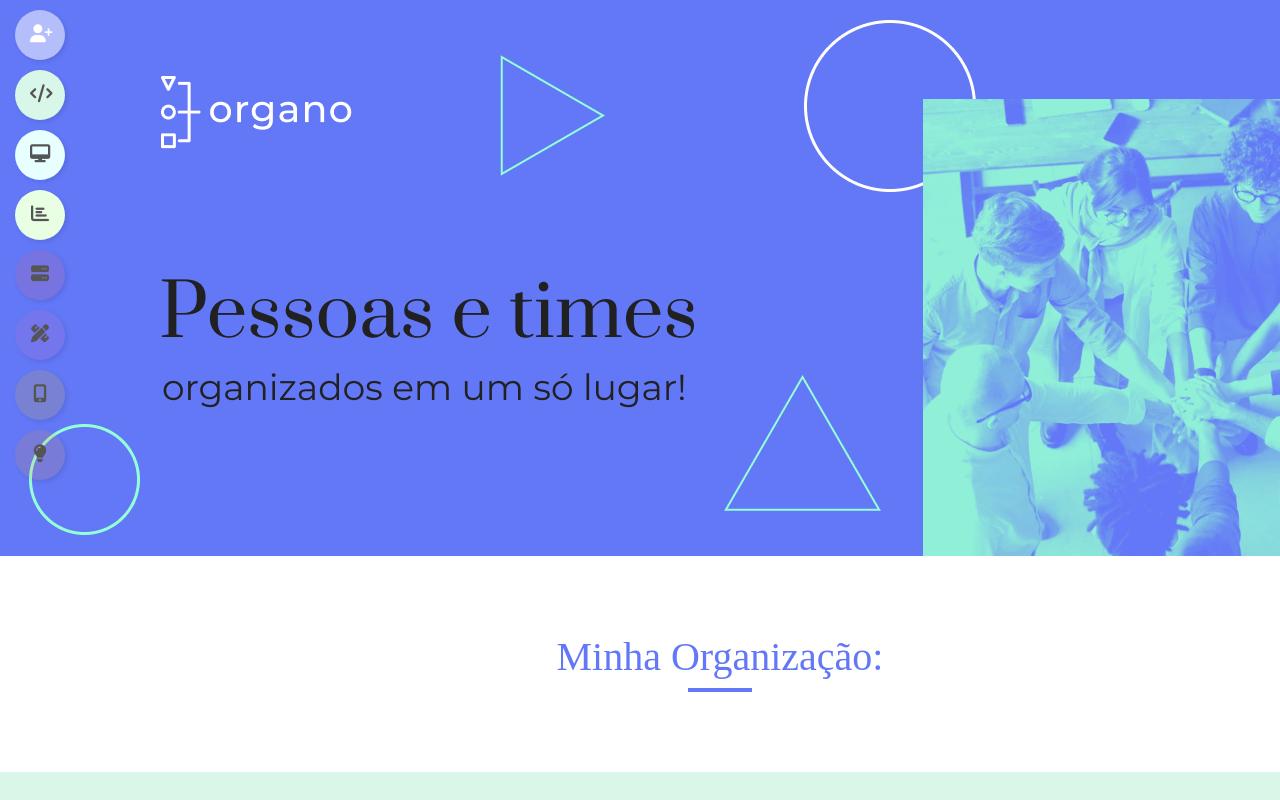
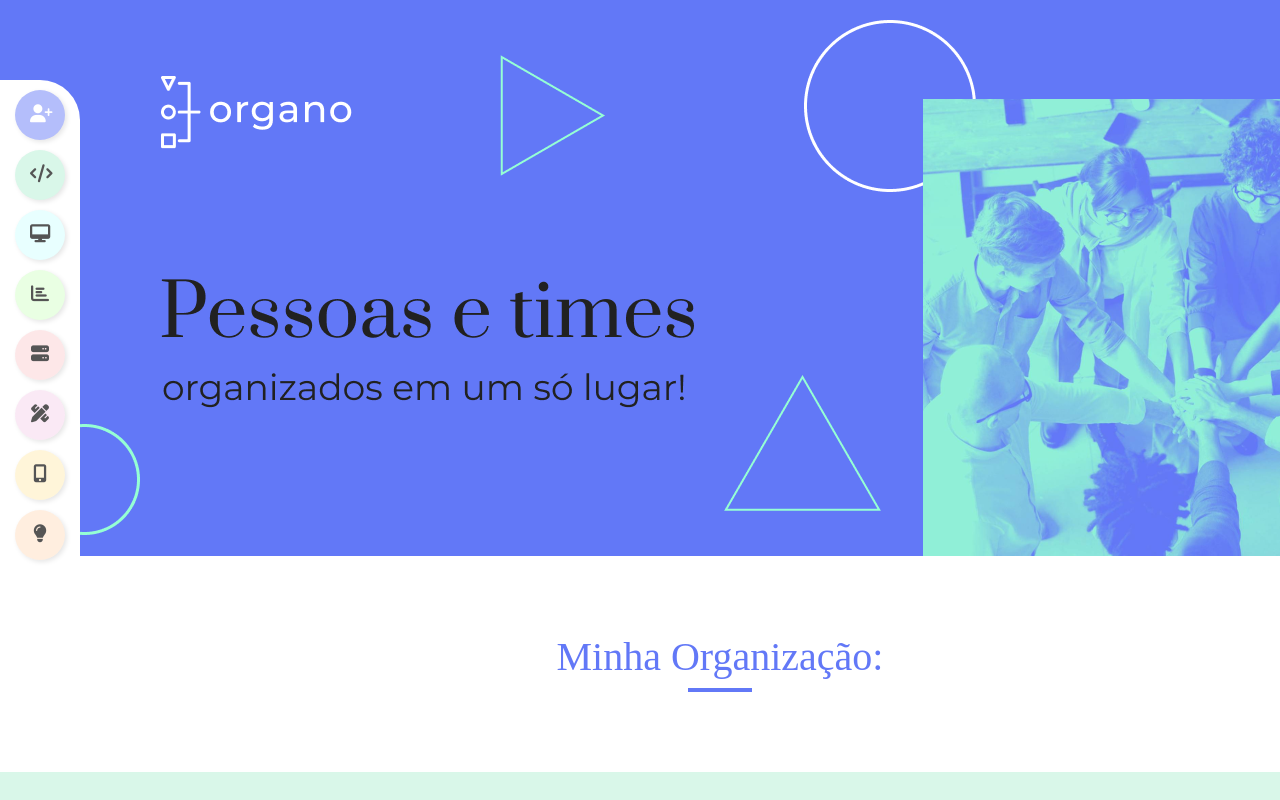
Before and after one commit to AllanGaiteiro/alura-projeto-organopeaple-estudo-react, a React (Create React App) app: page / in a window 1280 px wide. Shown: the top 800 px of the page. Built offline with nearby package versions, Linux system fonts and the light colour scheme.

Commit message:
melhorando o menu lateral

```diff
--- a/src/App.js
+++ b/src/App.js
@@ -16,10 +16,18 @@ function App() {
       <Header />
       <SectionSignEmployers />
       <Sections />
-
-      <footer>footer</footer>
+      <Footer />
     </AppContainer>
   );
 }
 
+const FooterContainer = styled.footer`
+  background-image: url(../../images/banner.png);
+
+  height: 200px;
+`;
+function Footer() {
+  return <FooterContainer>foodadddddddddter</FooterContainer>;
+}
+
 export default App;
--- a/src/components/SidebarButton.js
+++ b/src/components/SidebarButton.js
@@ -12,9 +12,12 @@ export const SidebarButton = styled.a`
   box-shadow: 2px 2px 5px rgba(0, 0, 0, 0.1);
   border: none;
   cursor: pointer;
+  transition: 0.5s;
   &:hover {
     background-color: ${(props) => props.backgroundColorHover || "#ddd"};
     color: white;
+
+    transform: scale(1.1) translateX(10px);
   }
   i {
     margin: 15px;
--- a/src/components/SidebarContainer.js
+++ b/src/components/SidebarContainer.js
@@ -2,9 +2,10 @@ import styled from "styled-components";
 
 export const SidebarContainer = styled.div`
   position: fixed;
-  top: auto;
+  top: 10%;
   left: 0;
-  height: 100vh;
+  height: 80vh;
   width: 80px;
-  background-color: none;
+  border-radius: 0px 40px 40px 0px;
+  background-color: white;
 `;
```
